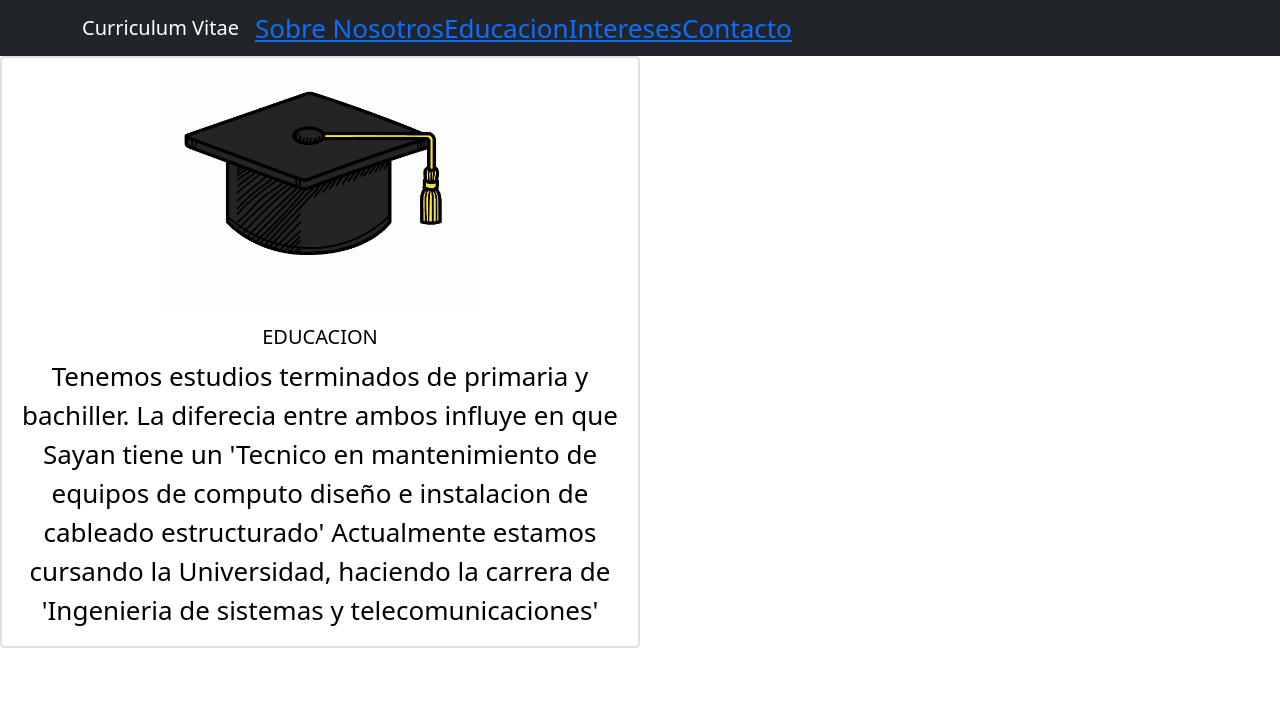
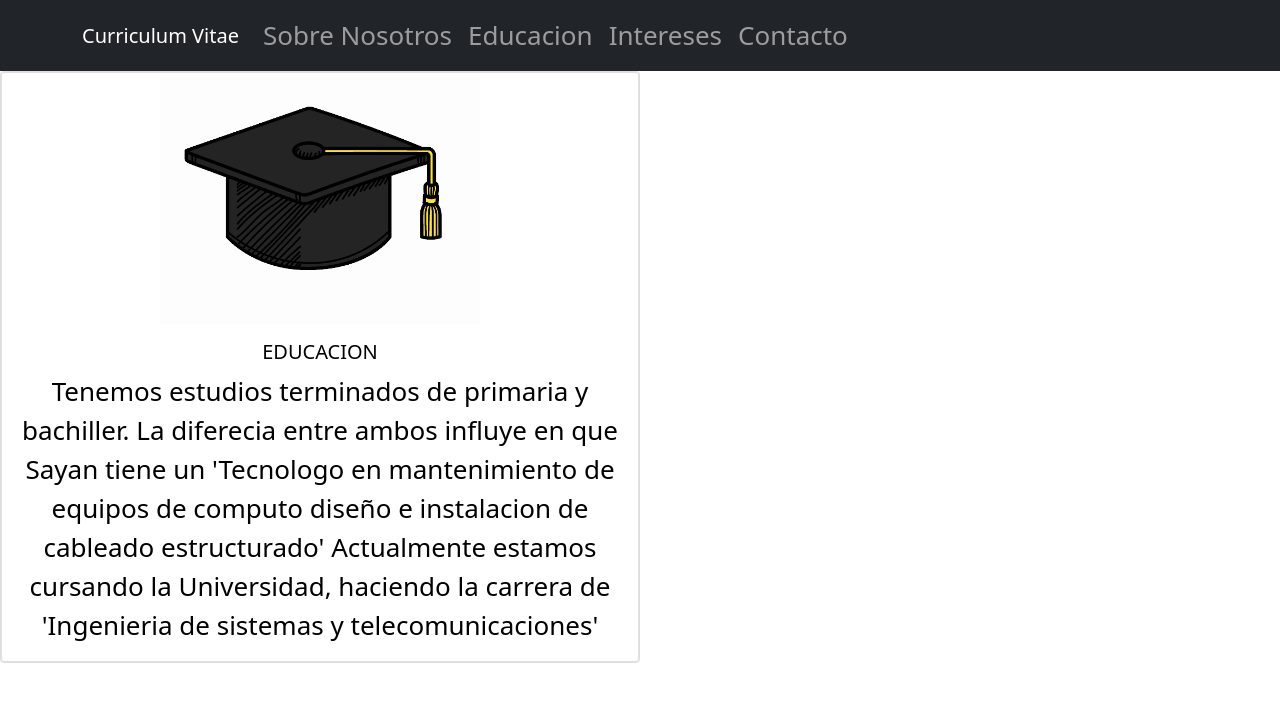
Before and after one commit to Sh4d0wBG/CV_ProyectoFinal_React, a React (Create React App) app: page /education in a window 1280 px wide. Shown: the top 702 px of the page. Built offline with nearby package versions, Linux system fonts and the light colour scheme.

Commit message:
Cambios de educacion

```diff
--- a/src/components/education/index.js
+++ b/src/components/education/index.js
@@ -13,7 +13,7 @@ function education(){
           <Card.Title>EDUCACION</Card.Title>
           <Card.Text>
             Tenemos estudios terminados de primaria y bachiller.
-            La diferecia entre ambos influye en que Sayan tiene un 'Tecnico en mantenimiento de equipos de computo diseño e instalacion de cableado estructurado'
+            La diferecia entre ambos influye en que Sayan tiene un 'Tecnologo en mantenimiento de equipos de computo diseño e instalacion de cableado estructurado'
 
             Actualmente estamos cursando la Universidad, haciendo la carrera de 'Ingenieria de sistemas y telecomunicaciones'
           </Card.Text>
--- a/src/components/header/index.js
+++ b/src/components/header/index.js
@@ -12,10 +12,10 @@ function Header(){
         <Navbar.Toggle aria-controls="responsive-navbar-nav" />
         <Navbar.Collapse id="responsive-navbar-nav">
           <Nav className="me-auto">
-            <Link to="/about">Sobre Nosotros</Link>
-            <Link to="/education">Educacion</Link>
-            <Link to="/interests">Intereses</Link>
-            <Link to="/contact">Contacto</Link>
+            <Nav.Link href="/about">Sobre Nosotros</Nav.Link>
+            <Nav.Link href="/education">Educacion</Nav.Link>
+            <Nav.Link href="/interests">Intereses</Nav.Link>
+            <Nav.Link href="/contact">Contacto</Nav.Link>
           </Nav>
         </Navbar.Collapse>
       </Container>
```
Also changed, not shown: 1 other file (tests, documents, lock files or other folders).
